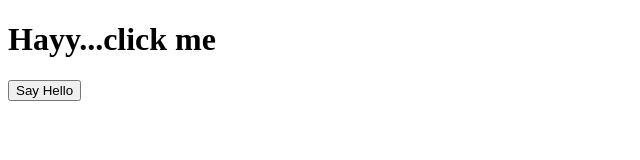
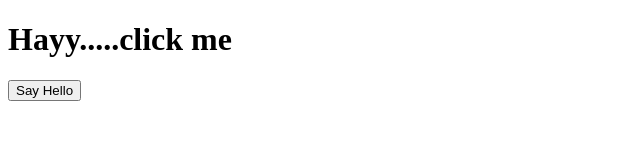
Before and after one commit to yoloxsta/Kong-Api-Gateway-Lab, a plain HTML site: page index.html in a window 1280 px wide. Shown: the whole page, without its empty margins (0-640 px from the left). Drawn offline with Linux system fonts and the light colour scheme.

Commit message:
Update index.html

```diff
--- a/index.html
+++ b/index.html
@@ -4,7 +4,7 @@
   <title>Kong Hello World Frontend</title>
 </head>
 <body>
-  <h1>Hayy...click me </h1>
+  <h1>Hayy.....click me </h1>
   <button id="helloBtn">Say Hello</button>
   <p id="response"></p>
 
```
